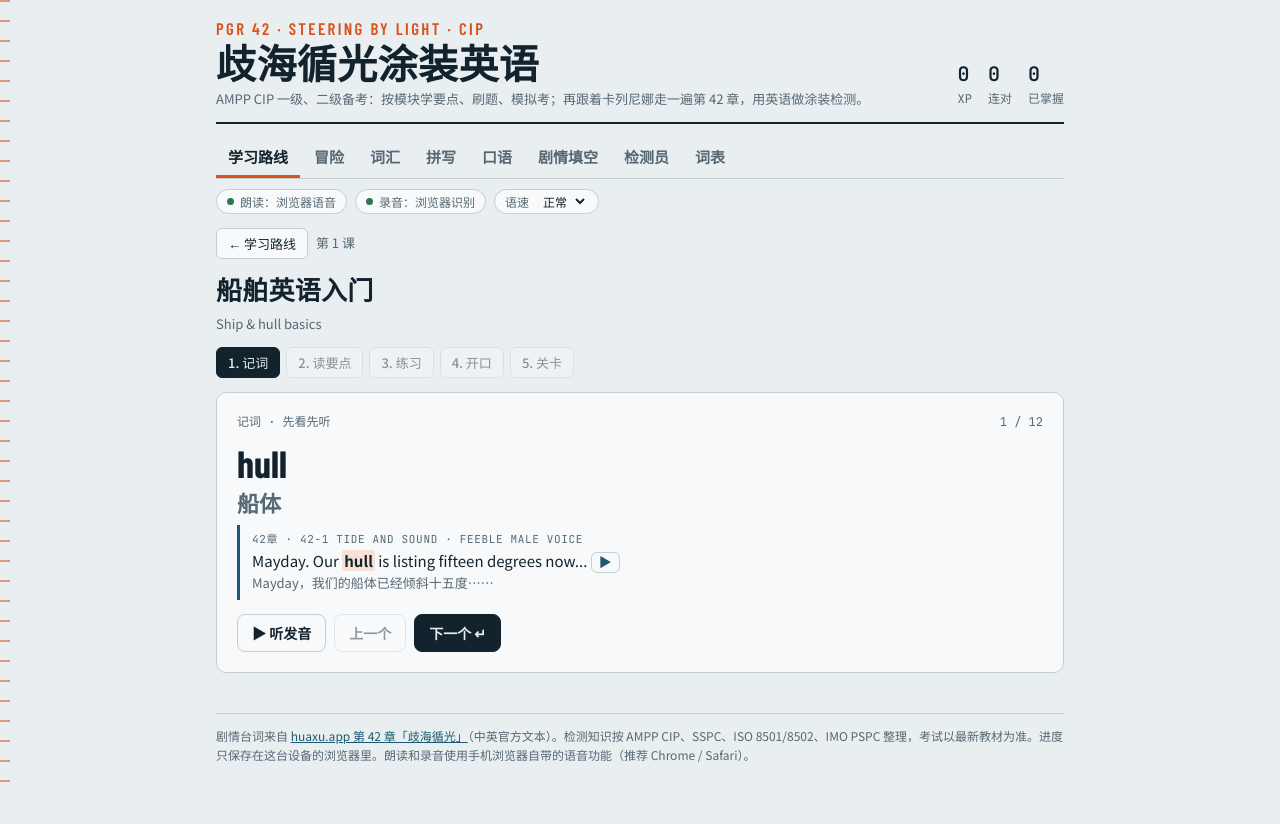
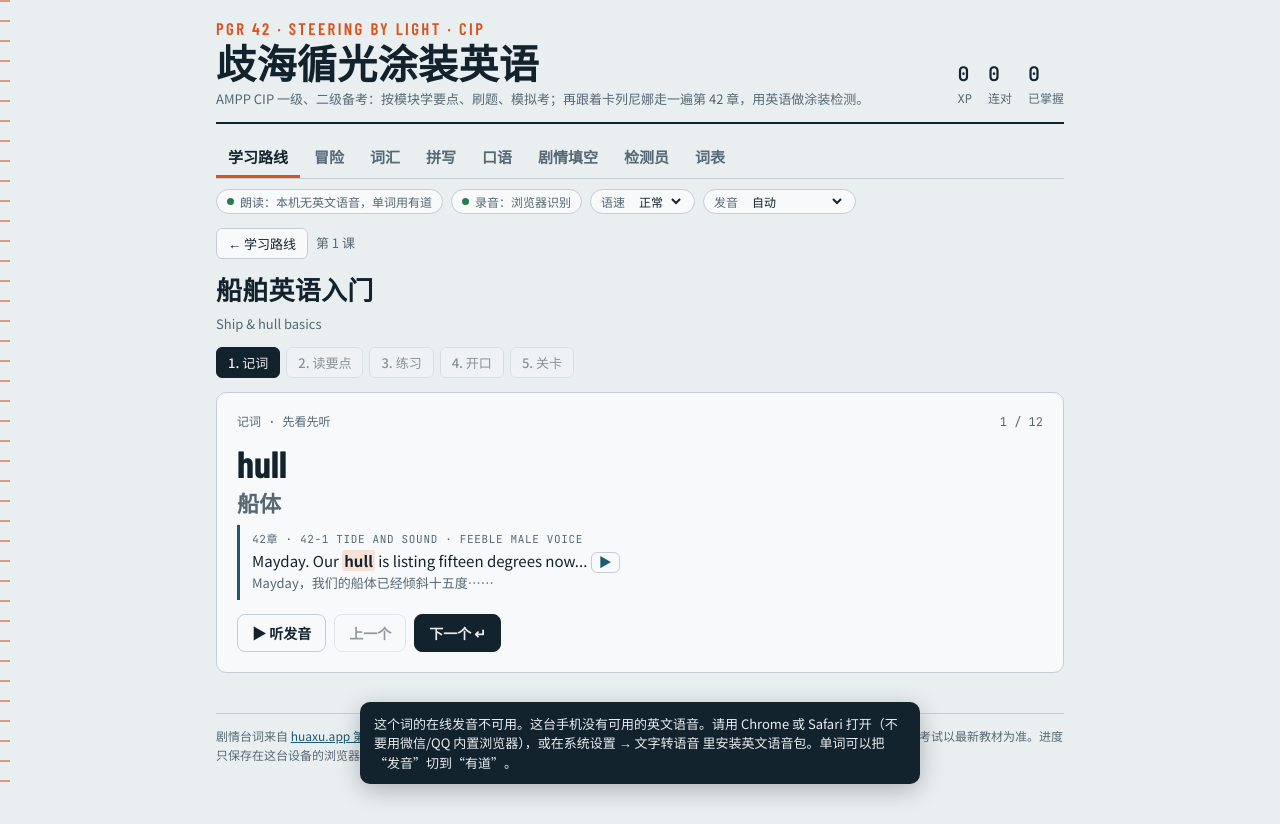
Before and after one commit to courver/cip-coating-english, a plain HTML site: page index.html in a window 1280 px wide. Both pictures are taken after a click on the button "继续 ▸". Drawn offline with nearby package versions, Linux system fonts and the light colour scheme.

Commit message:
Update index.html

```diff
--- a/index.html
+++ b/index.html
@@ -201,6 +201,7 @@ td .tag{font-size:11px;border-radius:3px;padding:0 5px;margin-left:4px;backgroun
 .chlist button{text-align:left}
 @keyframes rise{from{opacity:.2;transform:translateY(6px)}to{opacity:1;transform:none}}
 @media (prefers-reduced-motion:reduce){.line{animation:none}}
+#toast{position:fixed;left:max(16px,env(safe-area-inset-left,0px));right:max(16px,env(safe-area-inset-right,0px));bottom:calc(16px + env(safe-area-inset-bottom,0px));z-index:20;max-width:560px;margin:0 auto;background:var(--ink);color:var(--bg);border-radius:10px;padding:12px 14px;font-size:13px;line-height:1.5;box-shadow:0 6px 24px rgba(0,0,0,.25)}
 footer{margin-top:40px;font-size:12px;color:var(--muted);border-top:1px solid var(--line);padding-top:12px}
 footer a{color:var(--sea)}
 </style>
@@ -220,7 +221,8 @@ footer a{color:var(--sea)}
   </header>
   <nav class="tabs" role="tablist" id="tabs"></nav>
   <div class="devices"><span class="pill" id="dev-tts"><i></i>朗读：检测中</span><span class="pill" id="dev-mic"><i></i>录音：检测中</span>
-    <label class="pill" style="cursor:pointer">语速 <select id="rate" style="width:auto;padding:0 4px;font-size:12px;border:0;background:transparent"><option value="0.8">慢</option><option value="1" selected>正常</option><option value="1.2">快</option></select></label></div>
+    <label class="pill" style="cursor:pointer">语速 <select id="rate" style="width:auto;padding:0 4px;font-size:12px;border:0;background:transparent"><option value="0.8">慢</option><option value="1" selected>正常</option><option value="1.2">快</option></select></label>
+    <label class="pill" style="cursor:pointer">发音 <select id="vsrc" style="width:auto;padding:0 4px;font-size:12px;border:0;background:transparent"><option value="auto">自动</option><option value="youdao">有道（单词）</option><option value="device">本机语音</option></select></label></div>
   <main id="view"></main>
   <footer>剧情台词来自 <a href="https://huaxu.app/cn/wiki/stories/1/1042" target="_blank" rel="noopener">huaxu.app 第 42 章「歧海循光」</a>（中英官方文本）。检测知识按 AMPP CIP、SSPC、ISO 8501/8502、IMO PSPC 整理，考试以最新教材为准。进度只保存在这台设备的浏览器里。朗读和录音使用手机浏览器自带的语音功能（推荐 Chrome / Safari）。</footer>
 </div>
@@ -634,10 +636,19 @@ const STORY=VOCAB.filter(w=>w.ex&&w.ex.length);
 /* ---------- voice: Claude tts / dictation, falling back to the browser ---------- */
 let TTS=null,DICT=null,ttsBlocked=false,RATE=1,dictNoLang=false;
 const SR=window.SpeechRecognition||window.webkitSpeechRecognition;
+/* Device voices: many Android phones (and in-app browsers like WeChat / QQ) have speechSynthesis but no English voice,
+   so speak() silently does nothing. Pick an English voice explicitly and fall back to Youdao dictionary audio for terms. */
+const SS=window.speechSynthesis||null;
+let EN_VOICE=null,VOICE_SRC=store.get("vsrc","auto");
+function loadVoices(){if(!SS)return;const vs=SS.getVoices()||[];EN_VOICE=vs.find(v=>/^en[-_]US/i.test(v.lang))||vs.find(v=>/^en/i.test(v.lang))||null;deviceBadges()}
+if(SS){loadVoices();try{SS.addEventListener("voiceschanged",loadVoices)}catch(e){SS.onvoiceschanged=loadVoices}}
+let toastT=null;
+function toast(msg){let el=$("#toast");if(!el){el=document.createElement("div");el.id="toast";el.setAttribute("role","status");document.body.appendChild(el)}el.textContent=msg;el.hidden=false;clearTimeout(toastT);toastT=setTimeout(()=>{el.hidden=true},6000)}
+const NO_VOICE_MSG="这台手机没有可用的英文语音。请用 Chrome 或 Safari 打开（不要用微信/QQ 内置浏览器），或在系统设置 → 文字转语音 里安装英文语音包。单词可以把“发音”切到“有道”。";
 function deviceBadges(){
   const t=$("#dev-tts"),m=$("#dev-mic");
-  const tOK=!ttsBlocked&&(TTS||"speechSynthesis" in window);
-  t.className="pill "+(tOK?"on":"off");t.lastChild.textContent=TTS?"朗读：Claude 语音":tOK?"朗读：浏览器语音":"朗读：不可用";
+  const tOK=!ttsBlocked&&(TTS||EN_VOICE||VOICE_SRC!=="device");
+  t.className="pill "+(tOK?"on":"off");t.lastChild.textContent=TTS?"朗读：Claude 语音":EN_VOICE?"朗读：本机英文语音":"朗读：本机无英文语音，单词用有道";
   const mOK=!!(DICT||SR);
   m.className="pill "+(mOK?"on":"off");m.lastChild.textContent=DICT?"录音：Claude 听写":SR?"录音：浏览器识别":"录音：不可用，可打字作答";
 }
@@ -649,10 +660,35 @@ function deviceBadges(){
   deviceBadges();
 })();
 $("#rate").addEventListener("change",e=>{RATE=+e.target.value;if(TTS&&TTS.setRate)TTS.setRate(RATE).catch(()=>{})});
+$("#vsrc").value=VOICE_SRC;
+$("#vsrc").addEventListener("change",e=>{VOICE_SRC=e.target.value;store.set("vsrc",VOICE_SRC);deviceBadges();say("dew point")});
+const isTerm=t=>t.split(/\s+/).length<=4&&!/[.?!,;]/.test(t);
+let AUDIO=null;
+function youdao(text,onFail){
+  try{if(AUDIO)AUDIO.pause()}catch(e){}
+  const q=primary(text).replace(/\s+/g," ").trim();
+  AUDIO=new Audio("https://dict.youdao.com/dictvoice?type=2&audio="+encodeURIComponent(q).replace(/%20/g,"+"));
+  AUDIO.playbackRate=RATE;AUDIO.onerror=()=>onFail&&onFail();
+  const p=AUDIO.play();if(p&&p.catch)p.catch(()=>onFail&&onFail());
+}
+function speakDevice(text,onFail){
+  if(!SS||!EN_VOICE){onFail&&onFail();return}
+  if(SS.speaking||SS.pending)SS.cancel();
+  try{SS.resume()}catch(e){}
+  const u=new SpeechSynthesisUtterance(text);u.voice=EN_VOICE;u.lang=EN_VOICE.lang;u.rate=RATE;
+  let started=false;u.onstart=()=>{started=true};u.onerror=ev=>{if(!started&&ev.error!=="interrupted"&&ev.error!=="canceled")onFail&&onFail()};
+  SS.speak(u);
+  setTimeout(()=>{if(!started&&!SS.speaking){SS.cancel();onFail&&onFail()}},1800);
+}
 function say(text){
   if(ttsBlocked)return;
   if(TTS){TTS.speak(text,{language:"en",rate:RATE}).catch(e=>{if(e&&e.code==="not_granted"){ttsBlocked=true;deviceBadges()}});return}
-  if("speechSynthesis" in window){const u=new SpeechSynthesisUtterance(text);u.lang="en-US";u.rate=RATE;speechSynthesis.cancel();speechSynthesis.speak(u)}
+  const term=isTerm(text),fail=()=>toast(term?"这个词的在线发音不可用。"+NO_VOICE_MSG:NO_VOICE_MSG);
+  if(VOICE_SRC==="youdao"||(VOICE_SRC==="auto"&&!EN_VOICE)){
+    if(term)youdao(text,()=>speakDevice(text,fail));else speakDevice(text,fail);
+    return;
+  }
+  speakDevice(text,()=>term?youdao(text,fail):fail());
 }
 /* listen(): call straight from a click. ui = {btn, heard}; done(text|null, reason) */
 let listening=null;
```
